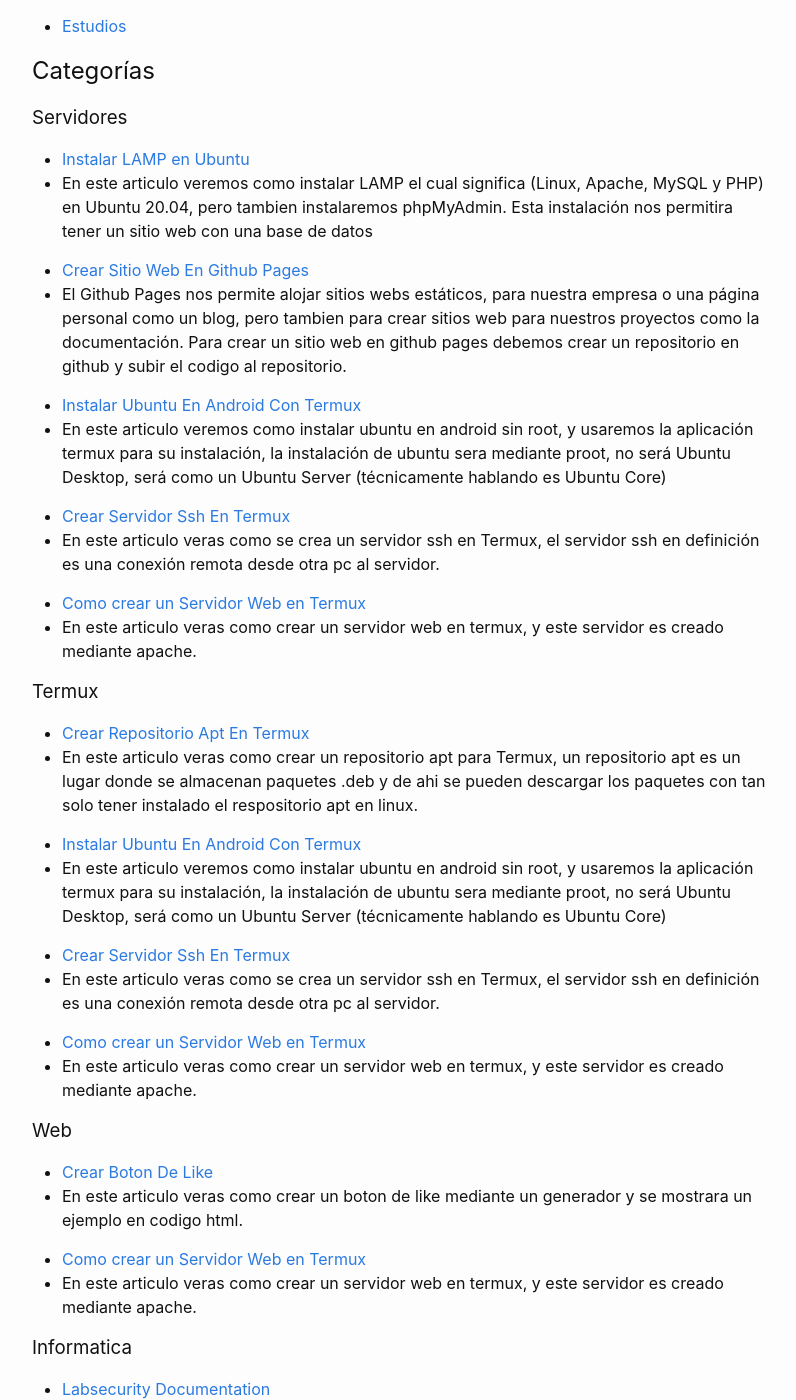
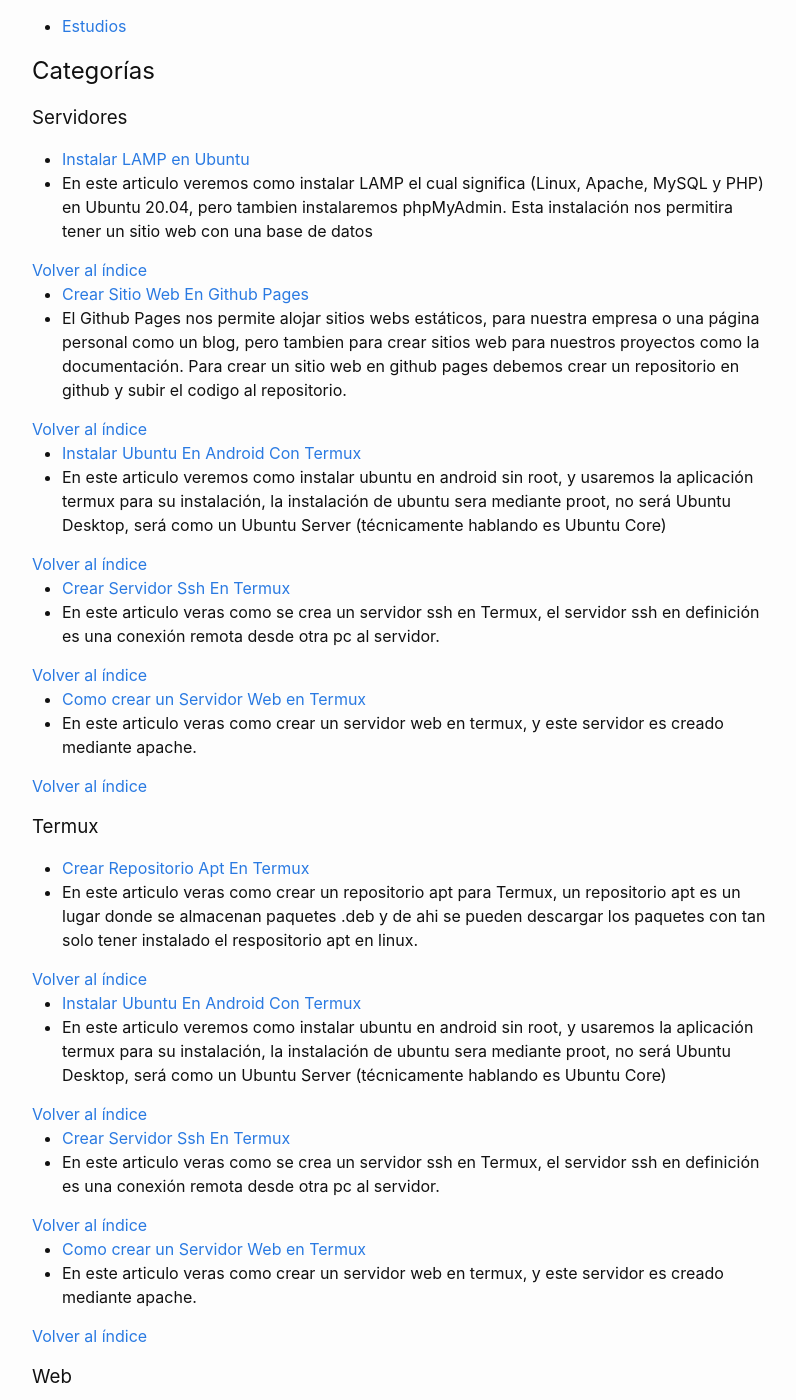
Before and after one commit to dylanmeca/dylanmeca.github.io, a Jekyll site: the page built from categories.html, in a window 1280 px wide and 1400 px high, scrolled down 1128 px. Shown: the whole window, without its empty margins (238-1034 px from the left). Built offline with Jekyll 4.4.1, drawn with Linux system fonts in a browser that asks for light colours; some of the changed text lies outside the part shown.

Commit message:
Update categories.html

```diff
--- a/categories.html
+++ b/categories.html
@@ -30,6 +30,7 @@
 	<li><a href="{{ site.baseurl }}{{ post.url }}">{{ post.title }}</a></li>
         <li><p>{{ post.description }}</p></li>
     </ul>
+    <a href="#indice">Volver al índice</a>
     </article>
     {% endfor %}
   </div>
```
